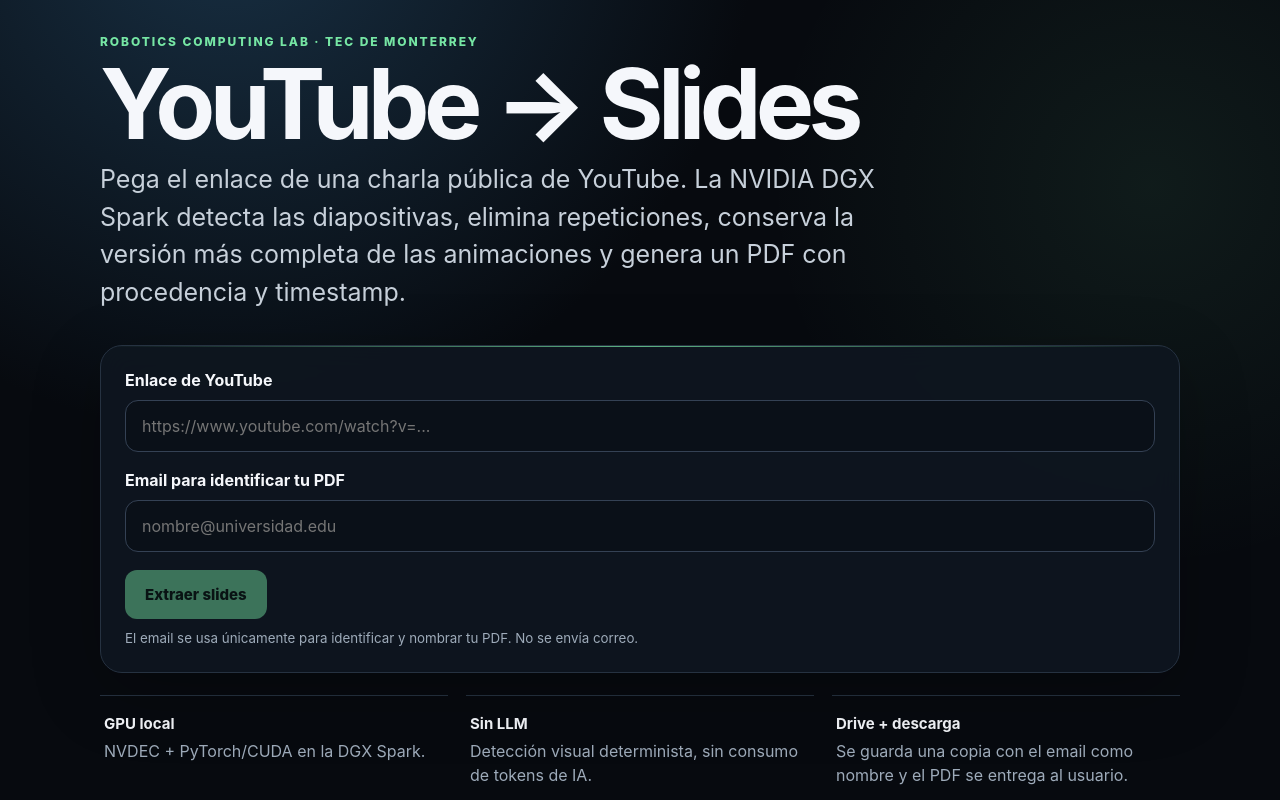
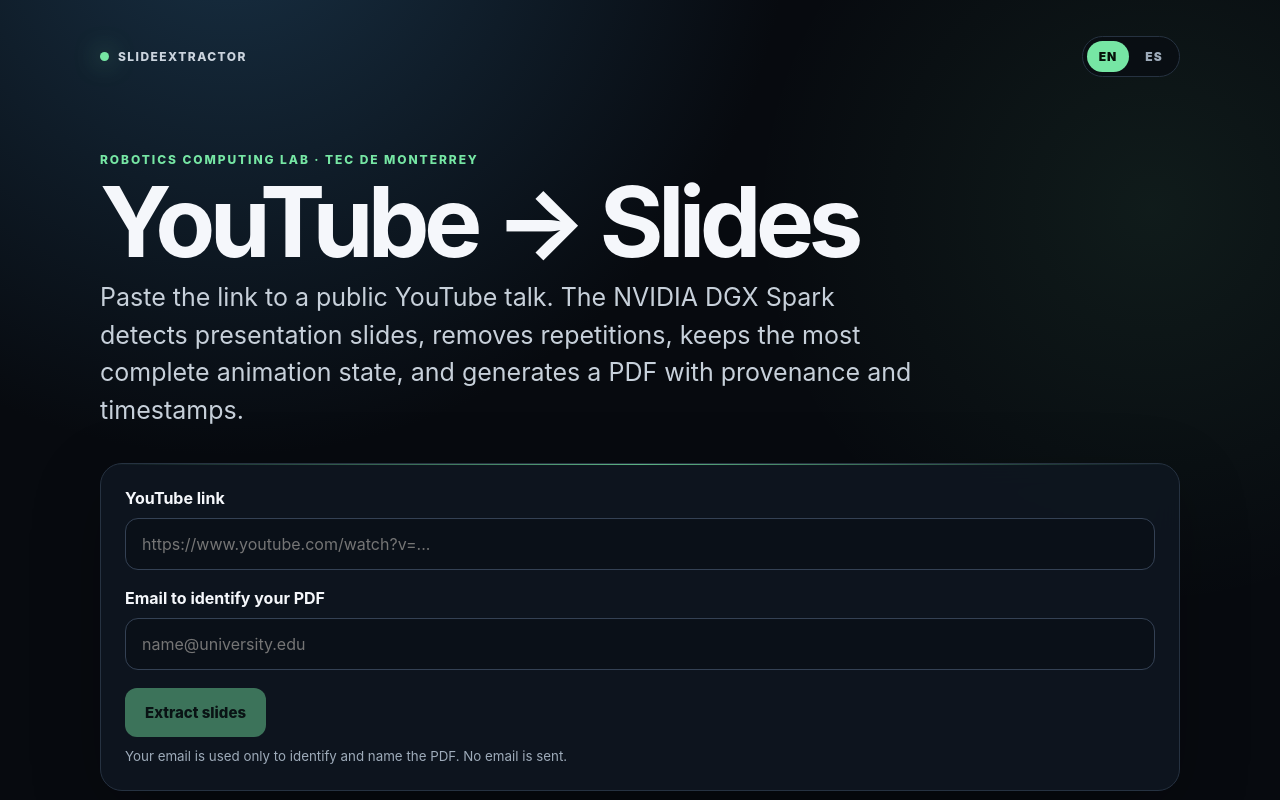
Before and after one commit to LuisAlbertoMunozUbando/Vision-From-Youtube, a Next.js app in the folder web/: page / in a window 1280 px wide. Shown: the top 800 px of the page. Built offline with nearby package versions, Linux system fonts and the light colour scheme.

Commit message:
Add English Spanish language switcher

```diff
--- a/web/app/page.tsx
+++ b/web/app/page.tsx
@@ -2,191 +2,135 @@
 
 import { FormEvent, useEffect, useRef, useState } from 'react';
 
-type Job = {
-  id: string;
-  status: 'queued' | 'running' | 'done' | 'failed';
-  progress: number;
-  stage?: string | null;
-  message?: string | null;
-  title?: string | null;
-  slides?: number | null;
-  result_url?: string | null;
-  email?: string | null;
-  error?: string | null;
-};
+type Job = { id:string; status:'queued'|'running'|'done'|'failed'; progress:number; stage?:string|null; message?:string|null; title?:string|null; slides?:number|null; result_url?:string|null; email?:string|null; error?:string|null };
+type Lang = 'en'|'es';
 
-function readableError(body: any, fallback: string): string {
+const text = {
+  en: {
+    lede:'Paste the link to a public YouTube talk. The NVIDIA DGX Spark detects presentation slides, removes repetitions, keeps the most complete animation state, and generates a PDF with provenance and timestamps.',
+    yt:'YouTube link', email:'Email to identify your PDF', send:'Extract slides', sending:'Submitting…',
+    note:'Your email is used only to identify and name the PDF. No email is sent.', process:'Processing video', queue:'Queued', slides:'slides detected.',
+    ready:'PDF ready', download:'Download PDF', drive:'Open Google Drive copy', delivery:'We try to start the download automatically. If your browser blocks it, click “Download PDF”.',
+    gpu:'Local GPU', gpuText:'NVDEC + PyTorch/CUDA on the DGX Spark.', llm:'No LLM', llmText:'Deterministic visual detection with no AI-token consumption.',
+    archive:'Drive + download', archiveText:'A secondary copy is archived while the PDF is delivered directly to the user.', failed:'The job failed.',
+    createError:'The extraction job could not be created', statusError:'The job status could not be retrieved', sparkError:'Error contacting the Spark', unexpected:'Unexpected error'
+  },
+  es: {
+    lede:'Pega el enlace de una charla pública de YouTube. La NVIDIA DGX Spark detecta las diapositivas, elimina repeticiones, conserva la versión más completa de las animaciones y genera un PDF con procedencia y timestamps.',
+    yt:'Enlace de YouTube', email:'Email para identificar tu PDF', send:'Extraer slides', sending:'Enviando…',
+    note:'El email se usa únicamente para identificar y nombrar tu PDF. No se envía correo.', process:'Procesando video', queue:'En cola', slides:'slides detectados.',
+    ready:'PDF listo', download:'Descargar PDF', drive:'Abrir copia en Google Drive', delivery:'Intentamos iniciar la descarga automáticamente. Si el navegador la bloquea, pulsa “Descargar PDF”.',
+    gpu:'GPU local', gpuText:'NVDEC + PyTorch/CUDA en la DGX Spark.', llm:'Sin LLM', llmText:'Detección visual determinista, sin consumo de tokens de IA.',
+    archive:'Drive + descarga', archiveText:'Se archiva una copia secundaria mientras el PDF se entrega directamente al usuario.', failed:'El trabajo falló.',
+    createError:'No fue posible crear el trabajo', statusError:'No se pudo consultar el estado', sparkError:'Error consultando la Spark', unexpected:'Error inesperado'
+  }
+} as const;
+
+function readableError(body:any, fallback:string) {
   const value = body?.error ?? body?.detail ?? body?.message;
   if (!value) return fallback;
   if (typeof value === 'string') return value;
-  if (Array.isArray(value)) {
-    return value
-      .map((item) => {
-        if (typeof item === 'string') return item;
-        if (item?.msg) {
-          const where = Array.isArray(item.loc) ? item.loc.filter((x: unknown) => x !== 'body').join('.') : '';
-          return where ? `${where}: ${item.msg}` : item.msg;
-        }
-        try { return JSON.stringify(item); } catch { return String(item); }
-      })
-      .join(' · ');
-  }
+  if (Array.isArray(value)) return value.map((item:any) => item?.msg || String(item)).join(' · ');
   try { return JSON.stringify(value); } catch { return String(value); }
 }
 
+const statusText = {
+  en:{queued:'queued',running:'running',done:'done',failed:'failed'},
+  es:{queued:'en cola',running:'procesando',done:'listo',failed:'falló'}
+} as const;
+
 export default function Home() {
-  const [url, setUrl] = useState('');
-  const [email, setEmail] = useState('');
-  const [job, setJob] = useState<Job | null>(null);
-  const [busy, setBusy] = useState(false);
-  const [error, setError] = useState('');
-  const downloadedJob = useRef<string | null>(null);
+  const [url,setUrl] = useState('');
+  const [email,setEmail] = useState('');
+  const [job,setJob] = useState<Job|null>(null);
+  const [busy,setBusy] = useState(false);
+  const [error,setError] = useState('');
+  const [lang,setLang] = useState<Lang>('en');
+  const downloadedJob = useRef<string|null>(null);
+  const t = text[lang];
 
-  async function submit(e: FormEvent) {
-    e.preventDefault();
-    setError('');
-    setBusy(true);
-    setJob(null);
-    downloadedJob.current = null;
+  useEffect(() => {
+    const saved = localStorage.getItem('slideextractor-language');
+    if (saved === 'en' || saved === 'es') setLang(saved);
+    else if (navigator.language.toLowerCase().startsWith('es')) setLang('es');
+  },[]);
+
+  useEffect(() => {
+    document.documentElement.lang = lang;
+    localStorage.setItem('slideextractor-language',lang);
+  },[lang]);
+
+  async function submit(e:FormEvent) {
+    e.preventDefault(); setError(''); setBusy(true); setJob(null); downloadedJob.current=null;
     try {
-      const r = await fetch('/api/jobs', {
-        method: 'POST',
-        headers: { 'Content-Type': 'application/json' },
-        body: JSON.stringify({ youtube_url: url.trim(), email: email.trim() }),
-      });
+      const r = await fetch('/api/jobs',{method:'POST',headers:{'Content-Type':'application/json'},body:JSON.stringify({youtube_url:url.trim(),email:email.trim()})});
       const body = await r.json();
-      if (!r.ok) throw new Error(readableError(body, 'No fue posible crear el trabajo'));
+      if (!r.ok) throw new Error(readableError(body,t.createError));
       setJob(body);
-    } catch (e) {
-      setError(e instanceof Error ? e.message : 'Error inesperado');
-    } finally {
-      setBusy(false);
-    }
+    } catch(e) { setError(e instanceof Error ? e.message : t.unexpected); }
+    finally { setBusy(false); }
   }
 
   useEffect(() => {
-    if (!job || !['queued', 'running'].includes(job.status)) return;
-    const timer = window.setInterval(async () => {
+    if (!job || !['queued','running'].includes(job.status)) return;
+    const timer = window.setInterval(async() => {
       try {
-        const r = await fetch(`/api/jobs/${job.id}`, { cache: 'no-store' });
-        const body = await r.json();
-        if (!r.ok) throw new Error(readableError(body, 'No se pudo consultar el estado'));
-        setJob(body);
-      } catch (e) {
-        setError(e instanceof Error ? e.message : 'Error consultando la Spark');
-      }
-    }, 2500);
-    return () => window.clearInterval(timer);
-  }, [job?.id, job?.status]);
+        const r = await fetch(`/api/jobs/${job.id}`,{cache:'no-store'}); const body=await r.json();
+        if (!r.ok) throw new Error(readableError(body,t.statusError)); setJob(body);
+      } catch(e) { setError(e instanceof Error ? e.message : t.sparkError); }
+    },2500);
+    return () => clearInterval(timer);
+  },[job?.id,job?.status,t.statusError,t.sparkError]);
 
-  const pdfReady = Boolean(
-    job &&
-    job.status !== 'failed' &&
-    (job.status === 'done' ||
-      (job.progress >= 100 && (job.message || '').toLowerCase().includes('pdf listo')))
-  );
+  const msg=(job?.message||'').toLowerCase();
+  const pdfReady=Boolean(job && job.status!=='failed' && (job.status==='done' || (job.progress>=100 && (msg.includes('pdf listo')||msg.includes('pdf ready')))));
 
   useEffect(() => {
-    if (!job || !pdfReady || downloadedJob.current === job.id) return;
-    downloadedJob.current = job.id;
+    if (!job || !pdfReady || downloadedJob.current===job.id) return;
+    downloadedJob.current=job.id;
+    const link=document.createElement('a'); link.href=`/api/jobs/${job.id}/download`; link.download=''; link.hidden=true; document.body.appendChild(link); link.click(); link.remove();
+  },[job?.id,pdfReady]);
 
-    // Download without navigating away from the status page.
-    const link = document.createElement('a');
-    link.href = `/api/jobs/${job.id}/download`;
-    link.download = '';
-    link.style.display = 'none';
-    document.body.appendChild(link);
-    link.click();
-    link.remove();
-  }, [job?.id, pdfReady]);
+  return <main className="shell">
+    <section className="hero">
+      <header className="topbar">
+        <div className="brandMark"><span className="brandDot"/>SLIDEEXTRACTOR</div>
+        <div className="languageSwitch" role="group" aria-label={lang==='en'?'Language':'Idioma'}>
+          <button type="button" className={lang==='en'?'active':''} onClick={()=>setLang('en')} aria-pressed={lang==='en'}>EN</button>
+          <button type="button" className={lang==='es'?'active':''} onClick={()=>setLang('es')} aria-pressed={lang==='es'}>ES</button>
+        </div>
+      </header>
 
-  return (
-    <main className="shell">
-      <section className="hero">
       <div className="eyebrow">ROBOTICS COMPUTING LAB · TEC DE MONTERREY</div>
       <h1>YouTube → Slides</h1>
-        <p className="lede">
-          Pega el enlace de una charla pública de YouTube. La NVIDIA DGX Spark detecta las diapositivas,
-          elimina repeticiones, conserva la versión más completa de las animaciones y genera un PDF con
-          procedencia y timestamp.
-        </p>
+      <p className="lede">{t.lede}</p>
 
       <form onSubmit={submit} className="card form">
-          <label htmlFor="youtube">Enlace de YouTube</label>
-          <input
-            id="youtube"
-            type="url"
-            inputMode="url"
-            placeholder="https://www.youtube.com/watch?v=..."
-            value={url}
-            onChange={(e) => setUrl(e.target.value)}
-            required
-          />
-
-          <label htmlFor="email" className="fieldLabel">Email para identificar tu PDF</label>
-          <input
-            id="email"
-            type="email"
-            inputMode="email"
-            placeholder="nombre@universidad.edu"
-            value={email}
-            onChange={(e) => setEmail(e.target.value)}
-            required
-          />
-
-          <button className="submitButton" disabled={busy || !url.trim() || !email.trim()}>
-            {busy ? 'Enviando…' : 'Extraer slides'}
-          </button>
-          <small>El email se usa únicamente para identificar y nombrar tu PDF. No se envía correo.</small>
+        <label htmlFor="youtube">{t.yt}</label>
+        <input id="youtube" type="url" inputMode="url" placeholder="https://www.youtube.com/watch?v=..." value={url} onChange={e=>setUrl(e.target.value)} required/>
+        <label htmlFor="email" className="fieldLabel">{t.email}</label>
+        <input id="email" type="email" inputMode="email" placeholder={lang==='en'?'name@university.edu':'nombre@universidad.edu'} value={email} onChange={e=>setEmail(e.target.value)} required/>
+        <button className="submitButton" disabled={busy||!url.trim()||!email.trim()}>{busy?t.sending:t.send}</button>
+        <small>{t.note}</small>
       </form>
 
       {error && <div className="error">{error}</div>}
 
-        {job && (
-          <section className="card status" aria-live="polite">
-            <div className="statusHeader">
-              <div>
-                <span className={`pill ${pdfReady ? 'done' : job.status}`}>{pdfReady ? 'done' : job.status}</span>
-                <h2>{job.title || 'Procesando video'}</h2>
-              </div>
-              <strong>{Math.round(job.progress || 0)}%</strong>
-            </div>
-            <div className="progress"><div style={{ width: `${job.progress || 0}%` }} /></div>
-            <p>{job.message || job.stage || 'En cola'}</p>
-            {typeof job.slides === 'number' && <p><b>{job.slides}</b> slides detectados.</p>}
-
-            {pdfReady && (
-              <>
-                <h2>✅ PDF listo</h2>
-                <a
-                  className="download"
-                  href={`/api/jobs/${job.id}/download`}
-                  download
-                >
-                  Descargar PDF
-                </a>
-                {job.result_url && (
-                  <a className="download" href={job.result_url} target="_blank" rel="noreferrer">
-                    Abrir copia en Google Drive
-                  </a>
-                )}
-                <p className="deliveryNote">
-                  Intentamos iniciar la descarga automáticamente. Si el navegador la bloquea, pulsa “Descargar PDF”.
-                </p>
-              </>
-            )}
-
-            {job.status === 'failed' && <div className="error">{job.error || 'El trabajo falló.'}</div>}
-          </section>
-        )}
+      {job && <section className="card status" aria-live="polite">
+        <div className="statusHeader"><div><span className={`pill ${pdfReady?'done':job.status}`}>{pdfReady?statusText[lang].done:statusText[lang][job.status]}</span><h2>{job.title||t.process}</h2></div><strong>{Math.round(job.progress||0)}%</strong></div>
+        <div className="progress"><div style={{width:`${job.progress||0}%`}}/></div>
+        <p>{job.message||job.stage||t.queue}</p>
+        {typeof job.slides==='number' && <p><b>{job.slides}</b> {t.slides}</p>}
+        {pdfReady && <><h2>✓ {t.ready}</h2><div className="downloadRow"><a className="download" href={`/api/jobs/${job.id}/download`} download>{t.download}</a>{job.result_url && <a className="download secondary" href={job.result_url} target="_blank" rel="noreferrer">{t.drive}</a>}</div><p className="deliveryNote">{t.delivery}</p></>}
+        {job.status==='failed' && <div className="error">{job.error||t.failed}</div>}
+      </section>}
 
       <section className="features">
-          <article><b>GPU local</b><span>NVDEC + PyTorch/CUDA en la DGX Spark.</span></article>
-          <article><b>Sin LLM</b><span>Detección visual determinista, sin consumo de tokens de IA.</span></article>
-          <article><b>Drive + descarga</b><span>Se guarda una copia con el email como nombre y el PDF se entrega al usuario.</span></article>
+        <article><b>{t.gpu}</b><span>{t.gpuText}</span></article>
+        <article><b>{t.llm}</b><span>{t.llmText}</span></article>
+        <article><b>{t.archive}</b><span>{t.archiveText}</span></article>
       </section>
     </section>
-      <footer>Prof. Alberto Muñoz · Robotics Computing Lab · Tecnológico de Monterrey</footer>
-    </main>
-  );
+    <footer><span>Prof. Alberto Muñoz · Robotics Computing Lab · Tecnológico de Monterrey</span><span className="footerTag">NVIDIA DGX Spark · CUDA · Computer Vision</span></footer>
+  </main>;
 }
```
Lines whose indentation alone changed are shown as unchanged.
